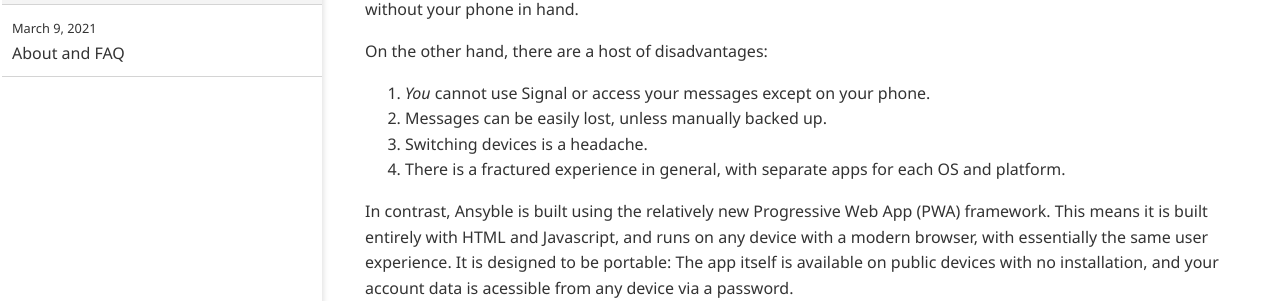
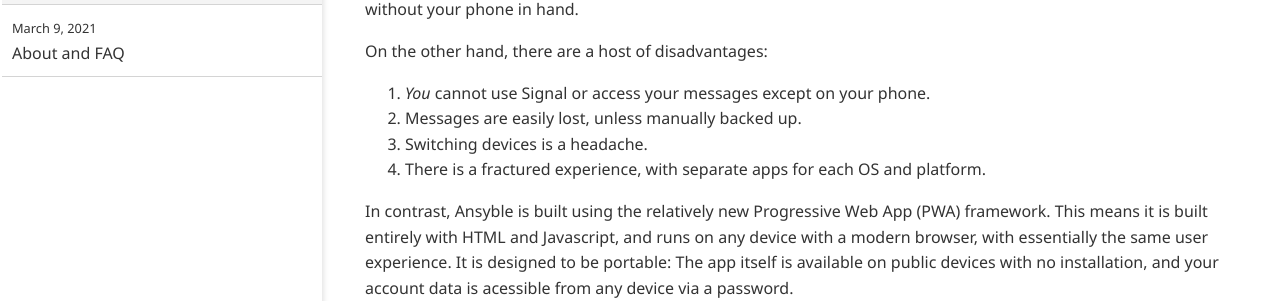
Before and after one commit to ansyblenetwork/ansybleblog, a Jekyll site: the page built from _posts/2021-03-20-a-comparison-with-signal-and-telegram.md, in a window 1280 px wide and 900 px high, scrolled down 511 px. Shown: the part 153-454 px from the top of the window. Built offline with Jekyll 4.4.1, drawn with Linux system fonts in a browser that asks for light colours.

Commit message:
Update 2021-03-20-a-comparison-with-signal-and-telegram.md

```diff
--- a/_posts/2021-03-20-a-comparison-with-signal-and-telegram.md
+++ b/_posts/2021-03-20-a-comparison-with-signal-and-telegram.md
@@ -21,9 +21,9 @@
 On the other hand, there are a host of disadvantages:
 
 1. _You_ cannot use Signal or access your messages except on your phone.
-2. Messages can be easily lost, unless manually backed up.
+2. Messages are easily lost, unless manually backed up.
 3. Switching devices is a headache.
-4. There is a fractured experience in general, with separate apps for each OS and platform.
+4. There is a fractured experience, with separate apps for each OS and platform.
 
 In contrast, Ansyble is built using the relatively new Progressive Web App (PWA) framework. This means it is built entirely with HTML and Javascript, and runs on any device with a modern browser, with essentially the same user experience. It is designed to be portable: The app itself is available on public devices with no installation, and your account data is acessible from any device via a password.
 
```
